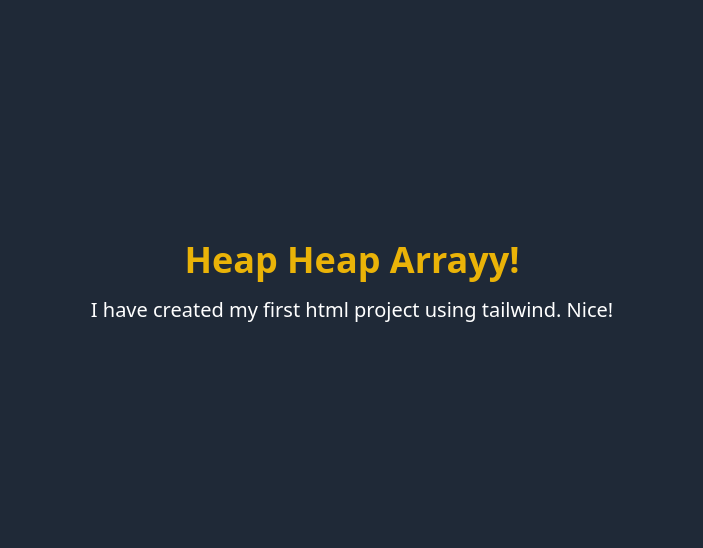
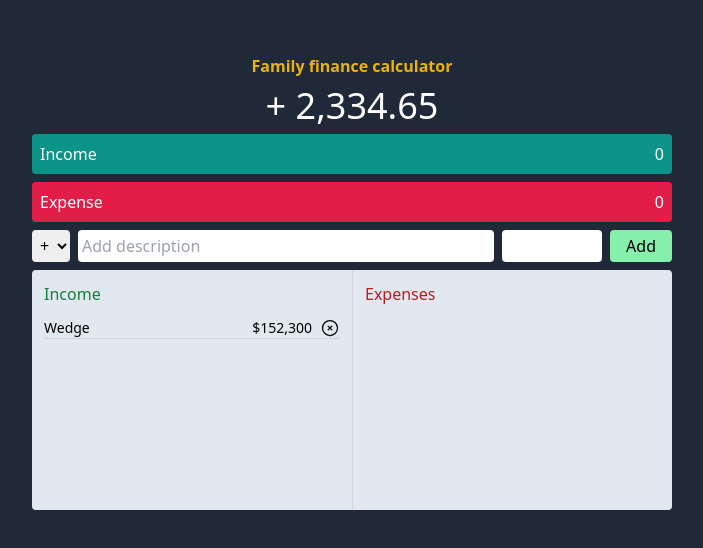
Before and after one commit to baljka17/micro-finance, a plain HTML site: page index.html in a window 1280 px wide. Shown: the part 118-666 px from the top of the page, without its empty margins (288-991 px from the left). Drawn offline with Linux system fonts and the light colour scheme.

Commit message:
Form and App.js structure

```diff
--- a/index.html
+++ b/index.html
@@ -9,13 +9,97 @@
   </head>
   <body class="bg-gray-800">
     <div class="h-screen flex items-center justify-center">
-      <div class="text-center">
-        <h1 class="text-4xl text-yellow-500 font-bold">Heap Heap Arrayy!</h1>
-        <p class="text-xl text-white mt-4">
-          I have created my first html project using tailwind. Nice!
-        </p>
+      <div class="space-y-2">
+        <h1 class="text-center text-md text-yellow-500 font-semibold">
+          Family finance calculator
+        </h1>
+        <h2
+          id="summary"
+          class="text-white text-center font-extralight text-4xl"
+        >
+          + 2,334.65
+        </h2>
+        <div id="income" class="bg-teal-600 p-2 text-white rounded">
+          <div class="flex justify-between">
+            <div>Income</div>
+            <div>0</div>
+          </div>
+        </div>
+        <div id="expense" class="bg-rose-600 p-2 text-white rounded">
+          <div class="flex justify-between">
+            <div>Expense</div>
+            <div>0</div>
+          </div>
+        </div>
+
+        <form class="flex gap-2">
+          <select
+            name="add__type"
+            class="p-1 rounded add__type"
+            placeholder="Amount"
+          >
+            <option value="add" selected>+</option>
+            <option value="sub">-</option>
+          </select>
+          <input
+            type="text"
+            name="description"
+            placeholder="Add description"
+            class="p-1 rounded add__description flex-grow"
+          />
+          <input
+            type="number"
+            name="amount"
+            class="w-[100px] p-1 rounded add__amount"
+          />
+          <button
+            type="button"
+            class="add__btn bg-green-300 p-1 rounded add__btn px-4"
+            name="add"
+          >
+            Add
+          </button>
+        </form>
+        <div
+          class="grid grid-cols-2 divide-x divide-gray-300 rounded bg-slate-200 min-h-[240px]"
+        >
+          <div class="p-3">
+            <h4 class="mb-3 text-green-700">Income</h4>
+            <div class="income__list space-y-2 text-sm">
+              <div
+                id="income-0"
+                class="item flex gap-2 border-b border-gray-300"
+              >
+                <div class="item__description flex-grow min-w-[200px]">
+                  Wedge
+                </div>
+                <div class="item__amount w-[60px] text-right">$152,300</div>
+                <div class="item__delete">
+                  <svg
+                    xmlns="http://www.w3.org/2000/svg"
+                    fill="none"
+                    viewBox="0 0 24 24"
+                    stroke-width="1.5"
+                    stroke="currentColor"
+                    class="w-5 h-5"
+                  >
+                    <path
+                      stroke-linecap="round"
+                      stroke-linejoin="round"
+                      d="m9.75 9.75 4.5 4.5m0-4.5-4.5 4.5M21 12a9 9 0 1 1-18 0 9 9 0 0 1 18 0Z"
+                    />
+                  </svg>
+                </div>
+              </div>
+            </div>
+          </div>
+          <div class="p-3">
+            <h4 class="mb-3 text-red-700">Expenses</h4>
+            <div class="expenses__list space-y-2 text-sm"></div>
+          </div>
+        </div>
       </div>
     </div>
-    <script src="script.js"></script>
+    <script src="app.js"></script>
   </body>
 </html>
```
Also changed, not shown: script.js (deleted), styles/output.css.
